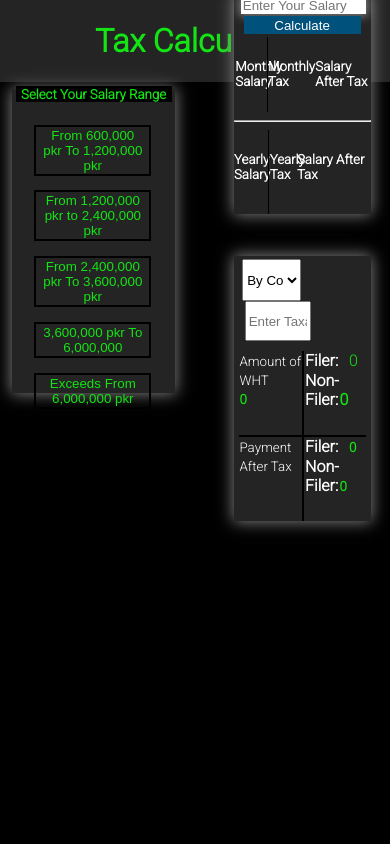
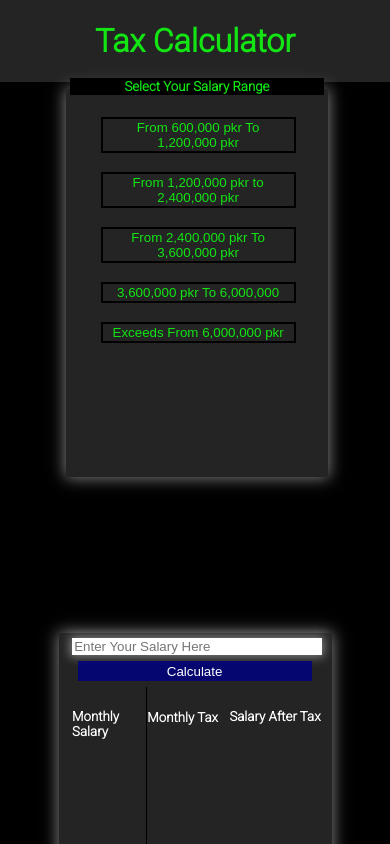
Before and after one commit to Sabeerwaqas/Sales-Tax-Updated, a React (Create React App) app: page / in a window 390 px wide. Shown: the top 844 px of the page. Built offline with nearby package versions, Linux system fonts and the light colour scheme.

Commit message:
[Make component responsive for 768px]

```diff
--- a/src/components/Sale.js
+++ b/src/components/Sale.js
@@ -167,7 +167,7 @@ const Sale = () => {
               </div>
               <div className="yearly-salary">
                 <h5 className="after-tax">Salary After Tax</h5>
-                <p>
+                <p className="responsive-para">
                   {data.map((detail, index) => (
                     <small className="success" key={index}>
                       {detail.salary * totalMonths - detail.tax * totalMonths}
--- a/src/components/sale.css
+++ b/src/components/sale.css
@@ -108,7 +108,6 @@ small{
     width: 6vw;
     position: relative;
     left: 2%;
-    /* margin-left: 4%; */
 }
 
 .calculate-btn{
@@ -189,8 +188,6 @@ small{
     display: block;
     width: 30vw;
     color: #13e413;
-
-
 
 }
 
@@ -371,10 +368,7 @@ small{
 .yearly-tax{
     width: 6vw;
     position: relative;
-    /* right: 10%; */
     margin-right: 5%;
-    /* left: 0%; */
-    /* margin-left: 4%; */
 }
 
 .responsive-monthly{
@@ -384,3 +378,116 @@ small{
 
 
 }
+
+
+/* For 768px Devices */
+
+@media screen and (max-width: 768px) {
+
+
+    .btn-parent{
+        background-color: #242424;
+        display: block;
+        width: 65vw;
+        height: 45vh;
+        padding: 1%;
+        margin-top: 2%;
+        box-shadow: 0px 0px 15px 1px #808080;
+        margin-left: 17%;
+    }
+
+    .child-one{
+        background-color: #242424;
+        position: absolute;
+        top: 75%;
+        left: 15%;
+        width: 70vw;
+        height: 60vh;
+        box-shadow: 0px 0px 15px 1px #808080;
+
+    }
+
+    .child-two{
+        background-color: #242424;
+        position: absolute;
+        top: 145%;
+        left: 15%;
+        width: 70vw;
+        height: 40vh;
+        box-shadow: 0px 0px 15px 1px #808080;
+    }
+
+    .two-point-five{
+        width: 50vw;
+    }
+
+
+    .twelve-point-five{
+    width: 50vw;
+    }
+
+    .twentytwo-point-five{
+    width: 50vw;
+    }
+
+    .twentyseven-point-five{
+    width: 50vw;
+    }
+
+
+    .thirtyfive{
+    width: 50vw;
+    }
+
+    .salary-input{
+        width: 63vw;
+        margin-left: 5%;
+        margin-top: 2%;
+        border: none;
+        box-shadow: 0px 0px 10px 2px #808080;
+    }
+
+    .calculate-btn{
+        background-color: #000080d5;
+        color: #ffffff;
+        border: none;
+        padding: 1%;
+        width: 60vw;
+        margin-left: 7%;
+        margin-top: 2%;
+    }
+
+    .yearly-tax{
+        width: 6vw;
+        position: relative;
+        left: 6.5%;
+    }
+
+    .responsive-monthly{
+        position: relative;
+        top: 0%;
+    }
+
+
+.yearly{
+    display: flex;
+    justify-content: space-evenly;
+    margin-top: 0%;
+}
+
+.monthly{
+    display: flex;
+    justify-content: space-evenly;
+    margin-top: 2%;
+    height: 20vh;
+}
+
+.responsive-para{
+    position: relative;
+    top: 15%;
+}
+
+
+
+
+}
```
